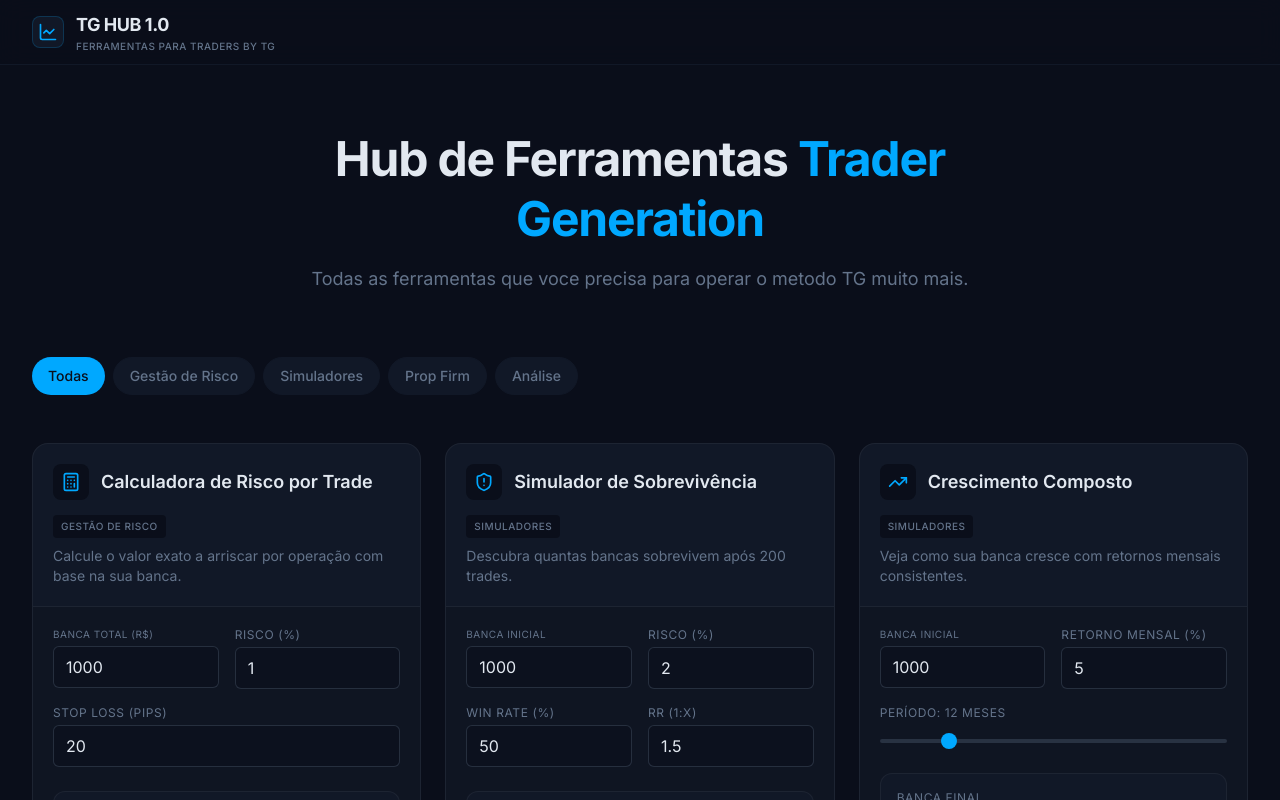
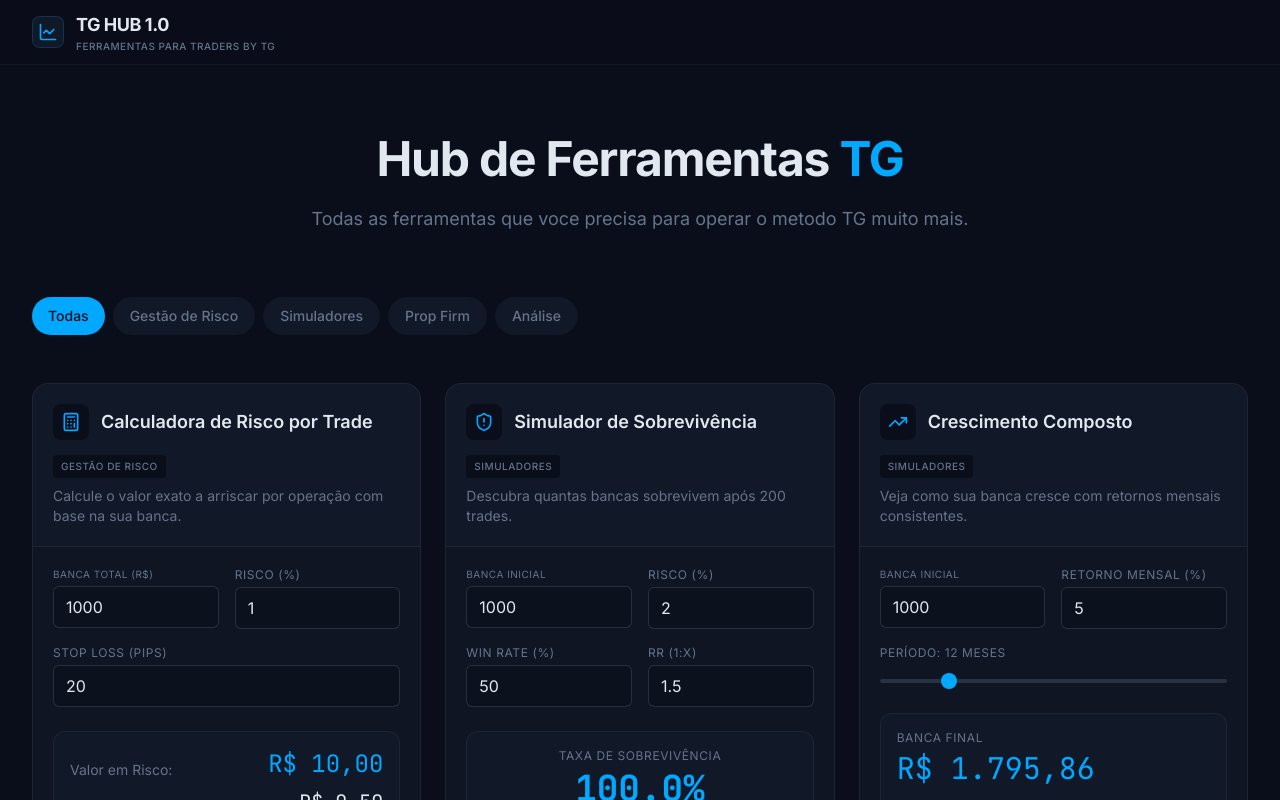
Before and after one commit to gustavoUlisses/hubtg, a Next.js app: page / in a window 1280 px wide. Shown: the top 800 px of the page. Built offline with nearby package versions, Linux system fonts and the light colour scheme.

Commit message:
feat: Shorten "Trader Generation" to "TG" in hero title
Replaces the full name "Trader Generation" with the shorter acronym "TG" in the main hero section title for brevity and conciseness.

```diff
--- a/app/page.tsx
+++ b/app/page.tsx
@@ -206,7 +206,7 @@
         <section className="py-16 px-4 sm:px-6 lg:px-8 max-w-4xl mx-auto text-center">
           <h2 className="text-4xl md:text-5xl font-bold tracking-tight mb-4 leading-tight">
             Hub de Ferramentas{" "}
-            <span className="text-primary">Trader Generation</span>
+            <span className="text-primary">TG</span>
           </h2>
           <p className="text-lg text-muted max-w-2xl mx-auto">
             Todas as ferramentas que voce precisa para operar o metodo TG
```
